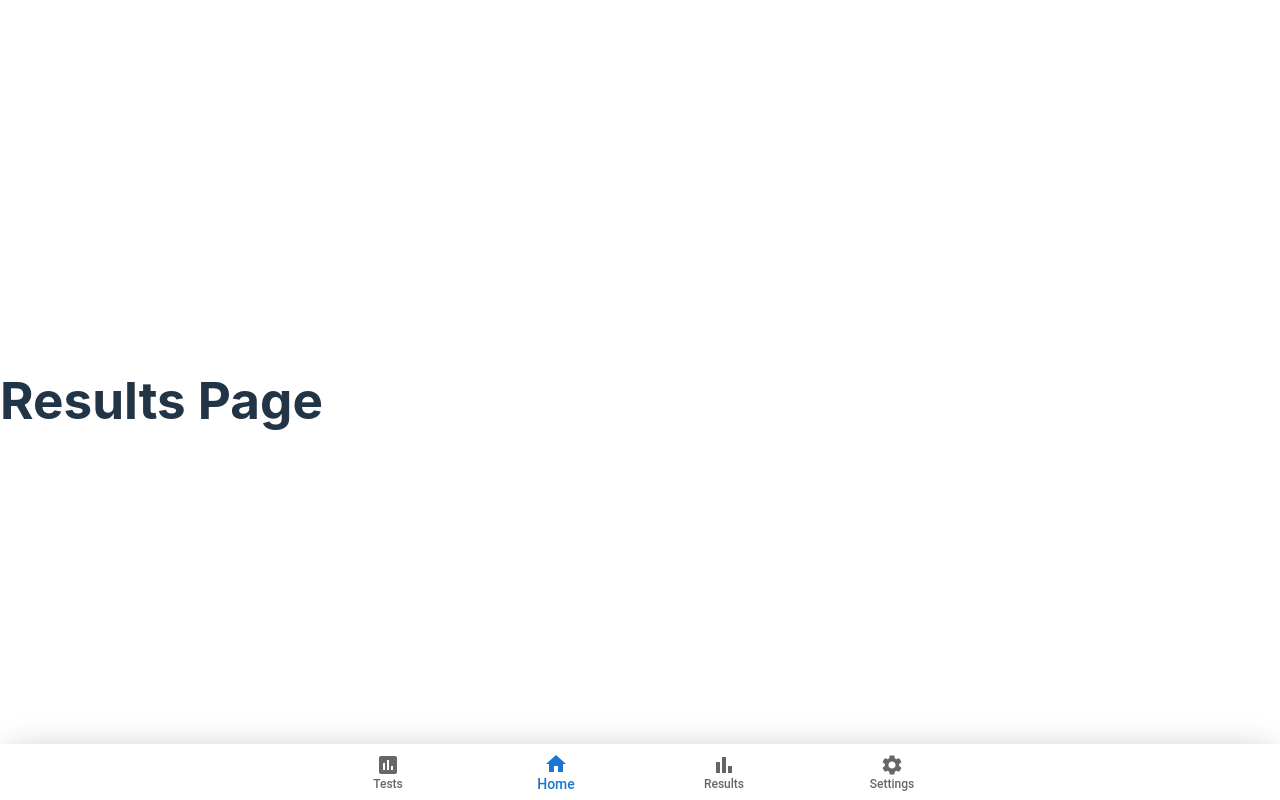
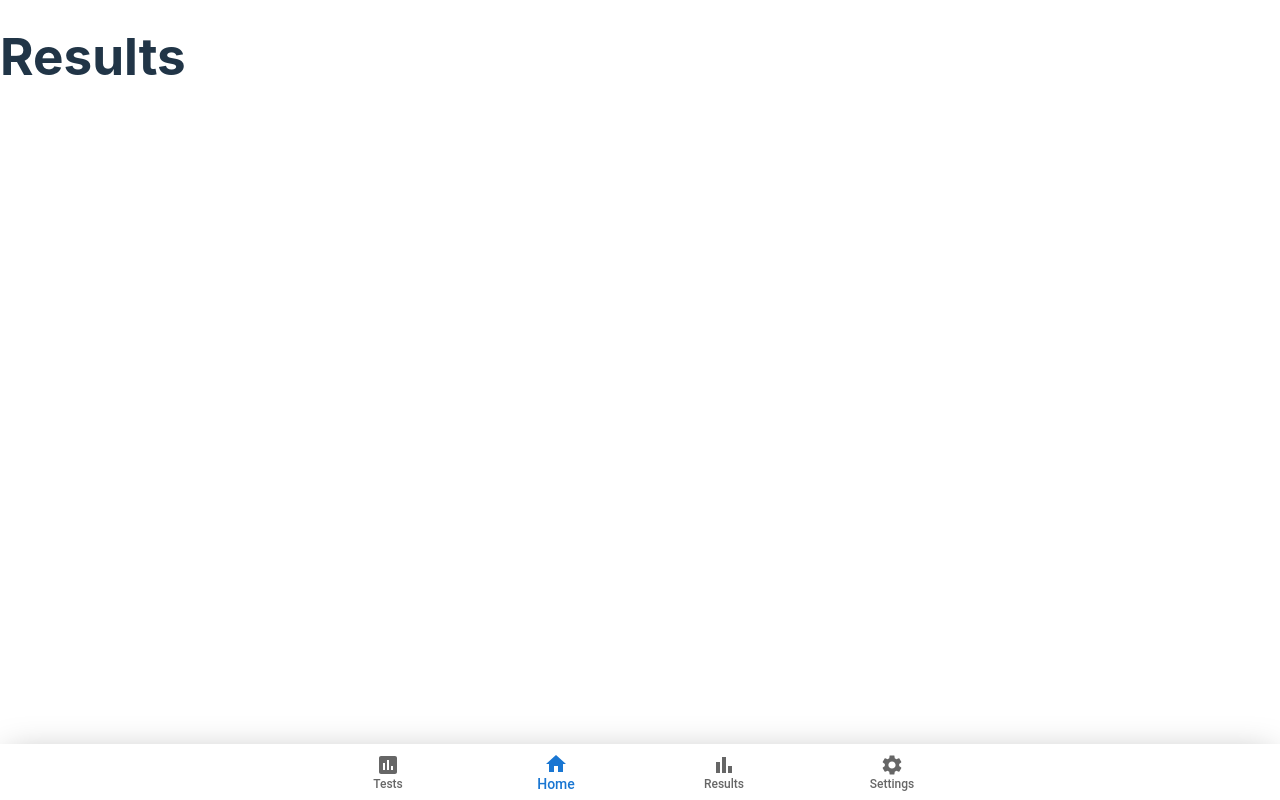
Before and after one commit to bennetthilberg/project-k, a React (Vite) app: page /results in a window 1280 px wide. Built offline with nearby package versions, Linux system fonts and the light colour scheme.

Commit message:
Map reports in Results page

```diff
--- a/src/App.jsx
+++ b/src/App.jsx
@@ -2,6 +2,7 @@ import { BrowserRouter, Routes, Route } from "react-router-dom";
 import TabBar from './components/TabBar';
 import TestsMain from "./screens/Tests";
 import InTest from "./screens/InTest";
+import ResultsPage from "./screens/Results";
 import './App.scss';
 
 export default function App() {
@@ -28,9 +29,3 @@ function HomePage() {
 function SettingsPage() {
   return <h1>Settings Page</h1>;
 }
-
-
-
-function ResultsPage() {
-  return <h1>Results Page</h1>;
-}
--- a/src/screens/Results.jsx
+++ b/src/screens/Results.jsx
@@ -0,0 +1,23 @@
+import React,{useState,useEffect,useMemo} from "react";
+import { useAtom } from "jotai";
+import { useNavigate } from "react-router-dom";
+import { currentTestAtom, testProgressAtom, testResultsAtom, testReportsAtom } from "../../globalAtoms";
+
+export default function ResultsPage() {
+    const [testReports, setTestReports] = useAtom(testReportsAtom);
+    return (
+        <div className="parentPage" id='results'>
+            <h1>Results</h1>
+            {testReports.map((report, index) => {
+                return(
+                    <div className="testReportCard" key={index}>
+                    <p>id: {report.id}</p>
+                    <p>affinity score white+good,black+bad: {report.affinityScores[0]}</p>
+                    <p>affinity score white+bad,black+good: {report.affinityScores[1]}</p>
+                </div>
+                );
+
+            })}
+        </div>
+    );
+  }
```
